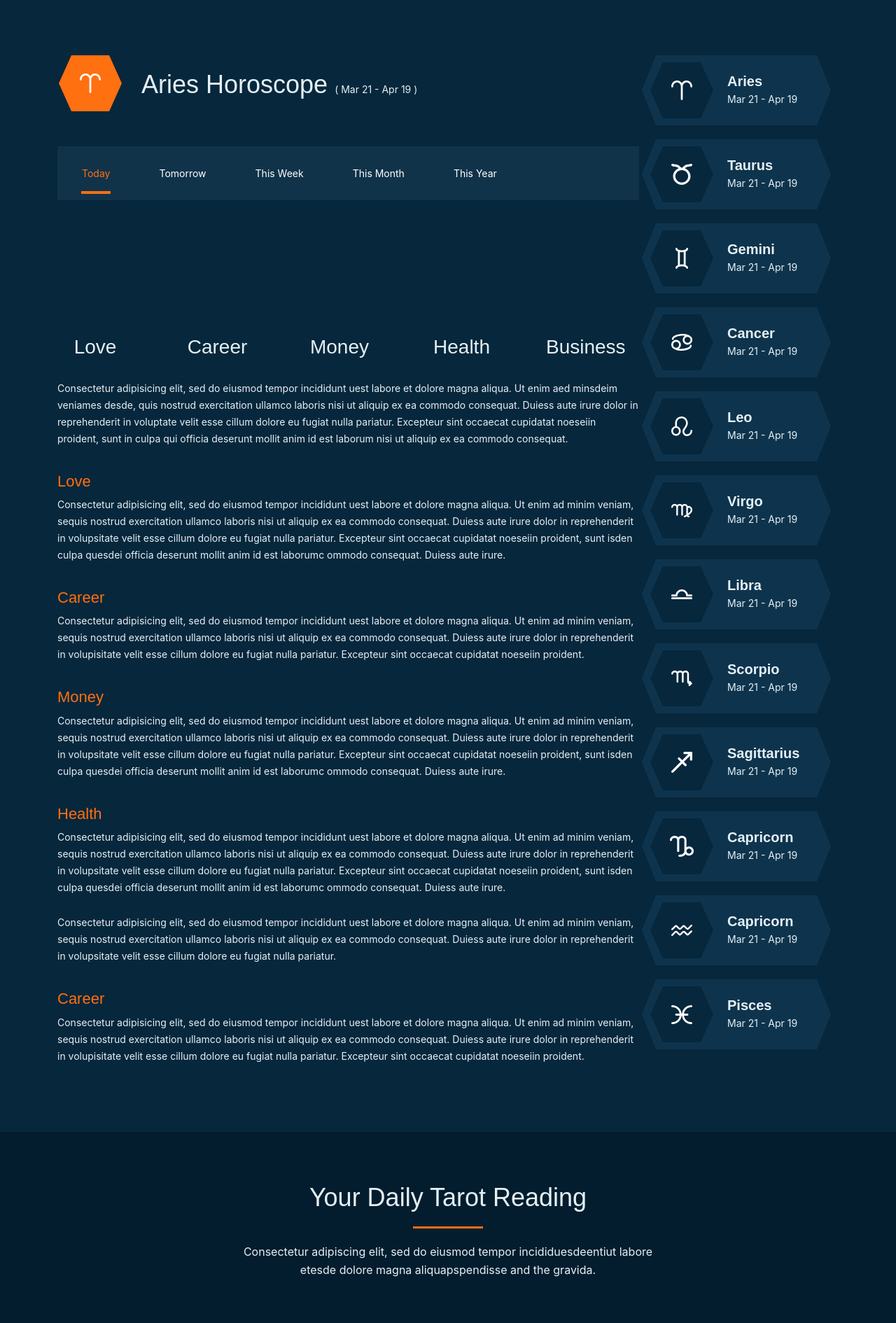
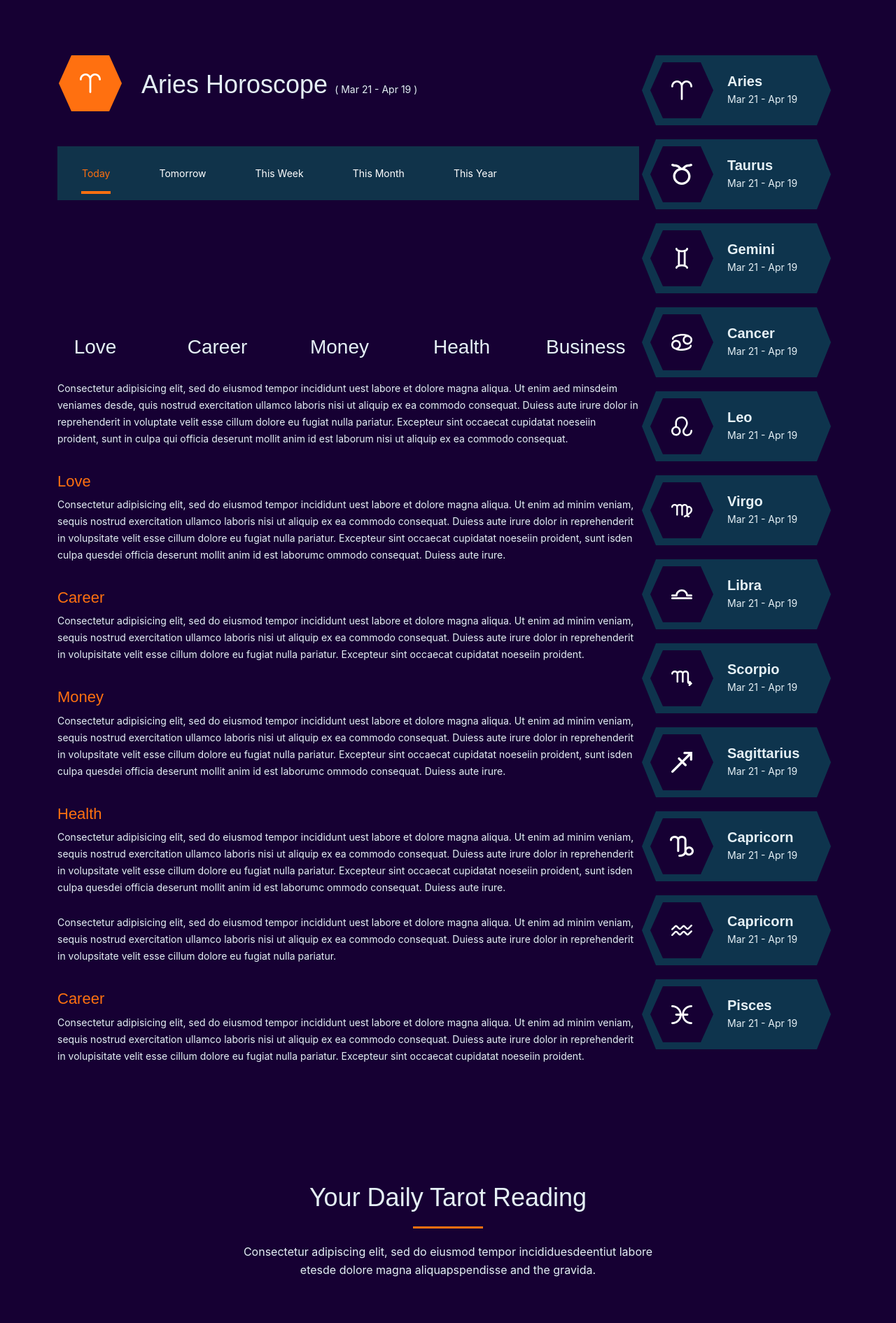
Before and after one commit to Scrapy-Lab/madhavastrovastu, a PHP site: page /zodiac_single.html in a window 1280 px wide. Shown: the part 298-2188 px from the top of the page at 70% size. Run offline with PHP 8.4, Linux system fonts and the light colour scheme; some libraries are stand-ins or nearby versions; some web fonts are replaced.

Commit message:
design updated

```diff
--- a/assets/css/style.css
+++ b/assets/css/style.css
@@ -2,7 +2,7 @@
 :root{
     --primary-color:#e5f0f5;
     --secondary-color:#ff7010;
-    --dark-color1:#031d2e;
+    --dark-color1:#160033;
     --dark-color2:#17384e;
     --white-color:#ffffff;
     --transition:0.4s ease-in-out;
@@ -404,7 +404,7 @@ span.select2-dropdown.select2-dropdown--above, .select2-container--open .select2
 /* header css start */
 .as_header_wrapper {
     display: flex;
-    background-color: #07273c;
+    background-color: #160033;
 }
 .as_logo {
     padding: 35px 150px;
@@ -862,7 +862,7 @@ span.select2-dropdown.select2-dropdown--above, .select2-container--open .select2
 /* about css end */
 /* service css start */
 .as_service_box {
-    background-color: #07273c;
+    background-color: #160033;
     padding: 50px 22px;
     margin-top: 30px;
 }
@@ -957,7 +957,7 @@ span.select2-dropdown.select2-dropdown--above, .select2-container--open .select2
     align-items: center;
 }
 .as_sign_box .as_sign {
-    background-color: #07273c;
+    background-color: #160033;
     height: 80px;
     width: 54px;
     display: inline-flex;
@@ -1003,7 +1003,7 @@ span.select2-dropdown.select2-dropdown--above, .select2-container--open .select2
     bottom: 0;
     border-top: 40px solid transparent;
     border-bottom: 40px solid transparent;
-    border-left: 18px solid #07273c;
+    border-left: 18px solid #160033;
 
 }
 .as_sign_box:hover {
@@ -1028,7 +1028,7 @@ span.select2-dropdown.select2-dropdown--above, .select2-container--open .select2
     left:auto;
     right: 100%;
     border-left: none;
-    border-right: 18px solid #07273c;
+    border-right: 18px solid #160033;
 }
 .as_sign_ul li:first-child,.as_sign_ul li:last-child  {
     transform: translateX(200px);
@@ -1082,7 +1082,7 @@ span.select2-dropdown.select2-dropdown--above, .select2-container--open .select2
     max-width: 205px;
 }
 .as_sign_form {
-    background-color: #07273c;
+    background-color: #160033;
     padding: 25px 33px 50px;
 
 }
@@ -1455,7 +1455,7 @@ section.as_whychoose_wrapper.as_padderTop80 {
     margin-right: 5px;
 }
 .as_copyright_wrapper {
-    background-color: #07273c;
+    background-color: #160033;
     padding:13px 0 5px
 }
 
@@ -1497,7 +1497,7 @@ section.as_whychoose_wrapper.as_padderTop80 {
     background-color: #031d2e;
 }
 .as_servicedetail_wrapper{
-    background-color: #07273c;
+    background-color: #160033;
 }
 .as_service_ul {
     margin: 0;
@@ -1696,7 +1696,7 @@ section.as_whychoose_wrapper.as_padderTop80 {
     padding-right: 0px;
 }
 .as_zodiac_single_wrapper {
-    background-color: #07273c;
+    background-color: #160033;
 }
 .as_progressbar{
     position: relative;
@@ -2459,7 +2459,7 @@ textarea.form-control {
         width: calc(100% - 220px);
     }
     .as_banner_wrapper {
-        padding: 80px 100px;
+        /* padding: 80px 100px; */
     }
     .as_customer_box {
         padding: 0 40px 42px;
--- a/index.php
+++ b/index.php
@@ -389,8 +389,8 @@
 
         </section> -->
 
-
-        <section class="as_banner_wrapper">
+        <!-- as_banner_wrapper padding removed -->
+        <section class="">
             <div class="hs_slider_main_wrapper" data-scroll-index="1">
                 <div class="container-fluid">
                     <div class="row">
```
